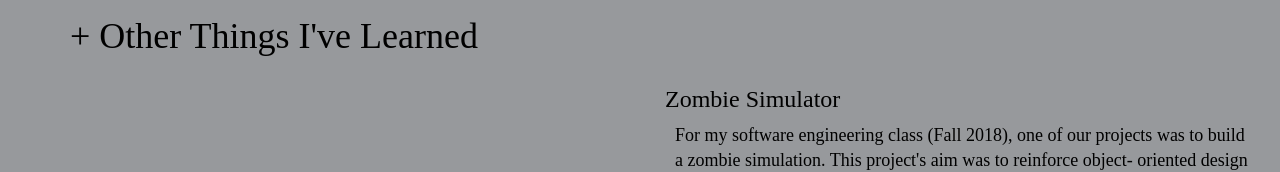
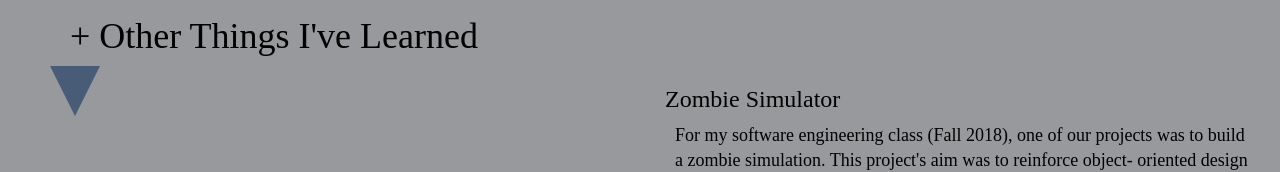
Before and after one commit to allisonrobbins/allisonrobbins.github.io, a plain HTML site: page temp.html in a window 1280 px wide. Shown: the part 2216-2388 px from the top of the page. Drawn offline with nearby package versions, Linux system fonts and the light colour scheme; a web font is replaced by a local one.

Commit message:
throwing in some triangles why not

```diff
--- a/temp.html
+++ b/temp.html
@@ -116,6 +116,7 @@ Committee, and a member of the Inclusion and Diversity committee. Elected to and
         and smooth an image. By using inlining and blocking, I reduced the time by 60%. Code is uploaded
         <a class="active" href="https://github.com/allisonrobbins/archProj6">here</a>.</p>
     </div>
+    <div class="triangle"></div>
   </div>
   <div class="sec3">
     <h1>Courses</h1>
--- a/temp1.css
+++ b/temp1.css
@@ -135,3 +135,10 @@ h4 {
   font-style: italic;
   font-size: 16;
 }
+.triangle {
+  width: 0;
+  height: 0;
+  border-left: 25px solid transparent;
+  border-right: 25px solid transparent;
+  border-top: 50px solid #495c77;
+}
```
